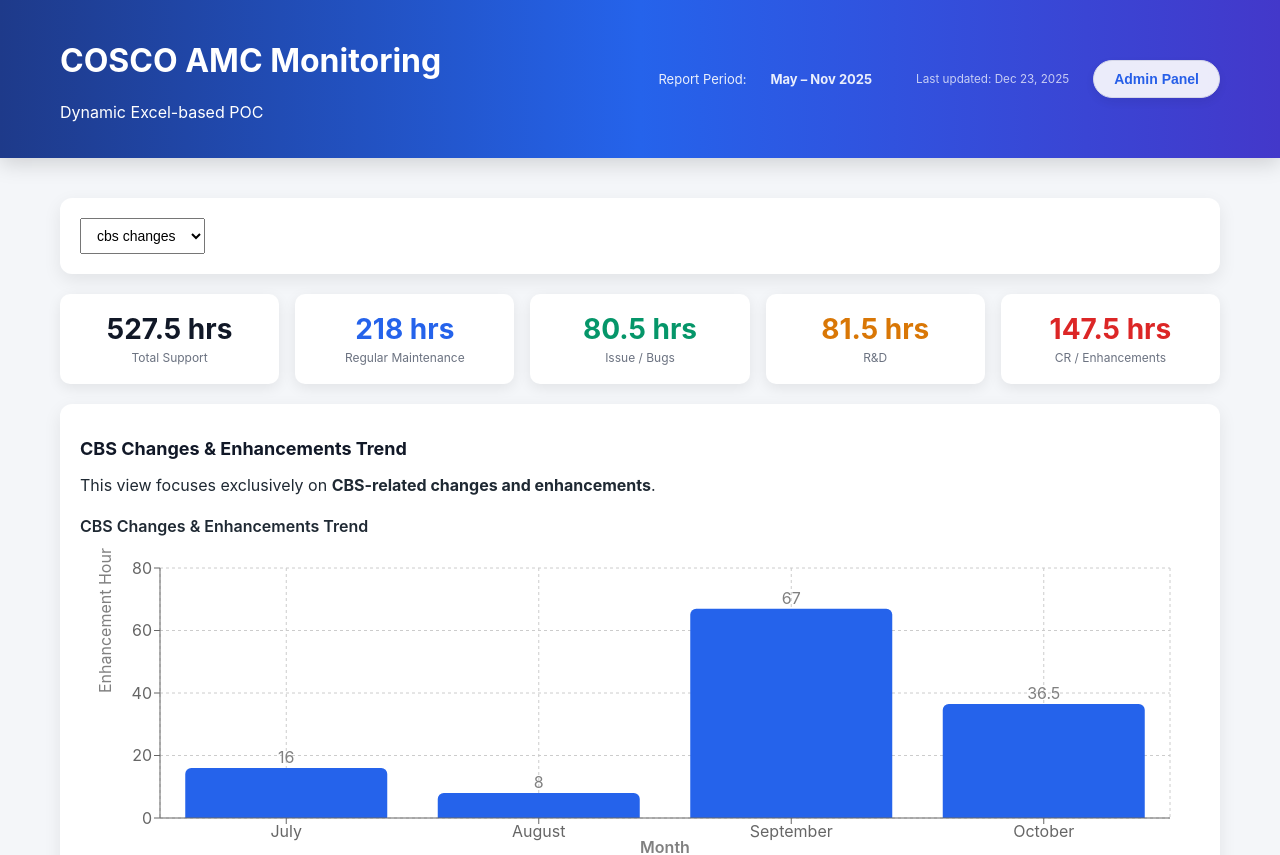
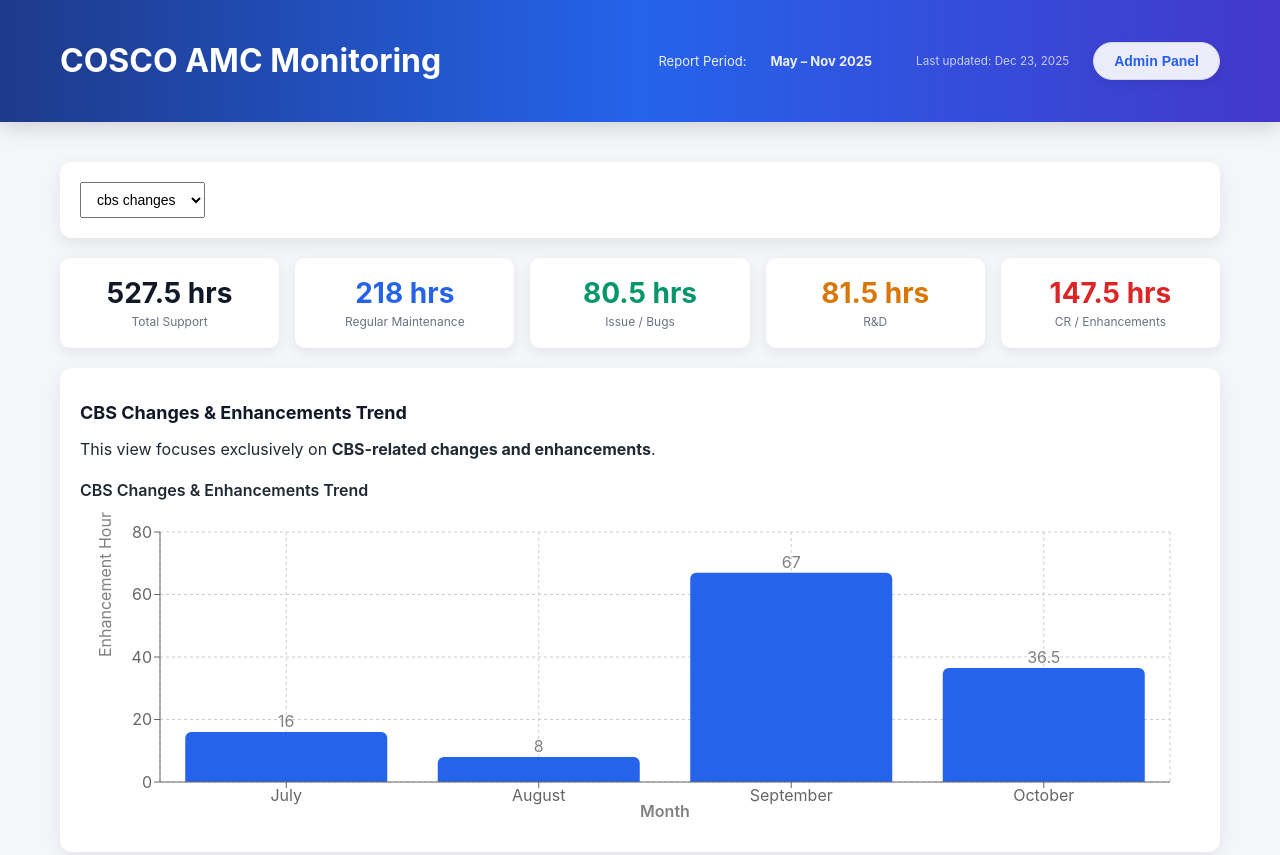
Before and after one commit to ManchandaRahul/cosco_amc_dynamic_monitoring, a React (Create React App) app in the folder frontend/: page / in a window 1280 px wide. Shown: the top 855 px of the page. Built offline with nearby package versions, Linux system fonts and the light colour scheme.

Commit message:
Dynamic based POC wording removed in the header

```diff
--- a/frontend/src/App.js
+++ b/frontend/src/App.js
@@ -200,7 +200,6 @@
             <h1 id="cosco-title" style={{ cursor: "pointer", userSelect: "none" }}>
               COSCO AMC Monitoring
             </h1>
-            <p className="subtitle">Dynamic Excel-based POC</p>
           </div>
           <div className="header-meta">
             <span>Report Period: </span>
```
